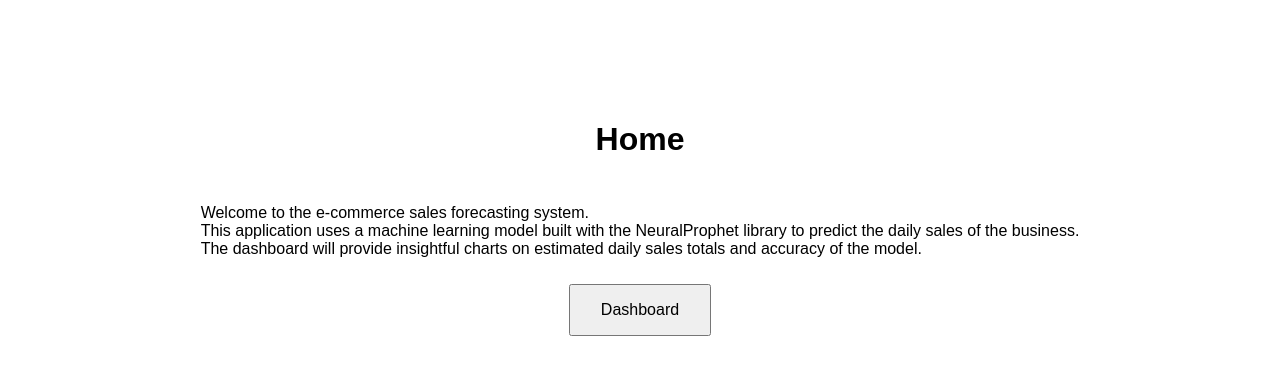
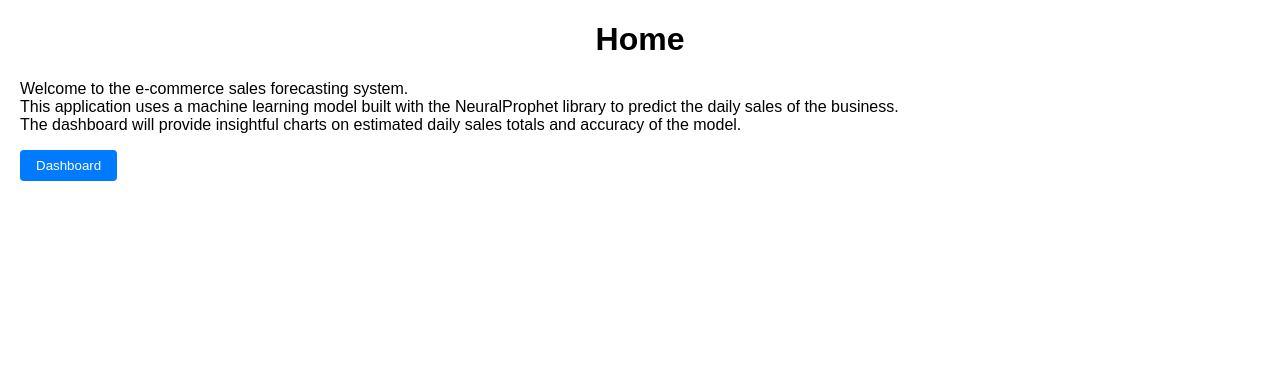
Before and after one commit to emo4096/sim3_testing, a Django app: page /home in a window 1280 px wide. Shown: the top 375 px of the page. Run offline with Django 5.2, Linux system fonts and the light colour scheme.

Commit message:
Link external stylesheet for home page
Removed inline styles and linked external stylesheet.

```diff
--- a/app/templates/app/home.html
+++ b/app/templates/app/home.html
@@ -1,27 +1,9 @@
+{% load static %}
 <!DOCTYPE html>
 <html lang="en">
 <head>
     <title>Home</title>
-    <style>
-        body {
-            font-family: Arial, sans-serif;
-            display: flex;
-            flex-direction: column;
-            align-items: center;
-            margin-top: 100px;
-        }
-
-        h1 {
-            margin-bottom: 30px;
-        }
-
-        button {
-            padding: 15px 30px;
-            margin: 10px;
-            font-size: 16px;
-            cursor: pointer;
-        }
-    </style>
+    <link href="{% static 'app/styles.css' %}" rel="stylesheet">
 </head>
 <body>
 <h1>Home</h1>
```
